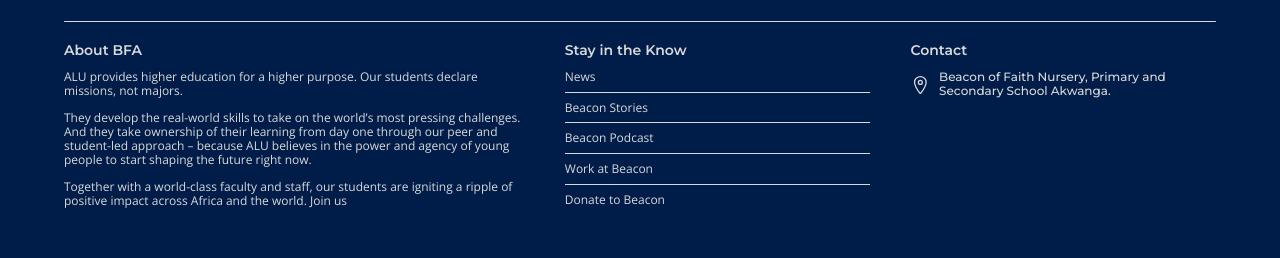
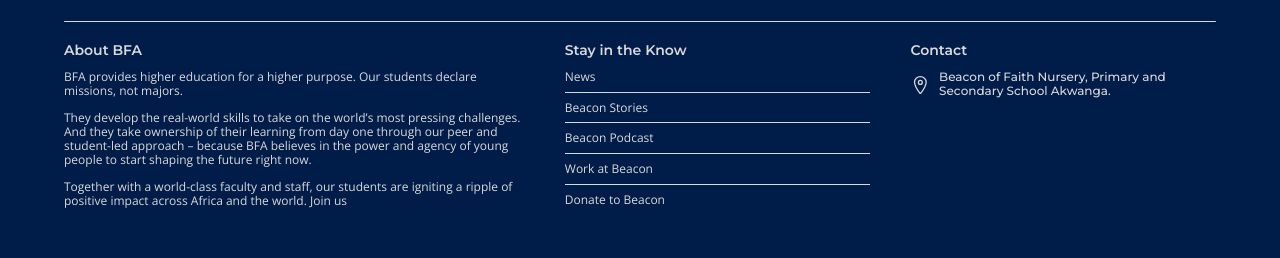
Before and after one commit to heysolomon/beaconoffaith, a React (Vite) app: page / in a window 1280 px wide. Shown: the part 2429-2687 px from the top of the page. Built offline with nearby package versions, Linux system fonts and the light colour scheme.

Commit message:
about edit

```diff
--- a/src/components/Footer/Footer.jsx
+++ b/src/components/Footer/Footer.jsx
@@ -82,11 +82,11 @@
         <div>
           <h2 className="font-mon text-[14px] font-[600] mb-3">About BFA</h2>
           <p className="font-open text-[12px] font-[200]">
-            ALU provides higher education for a higher purpose. Our students
+            BFA provides higher education for a higher purpose. Our students
             declare missions, not majors. <br />
             <br /> They develop the real-world skills to take on the world’s
             most pressing challenges. And they take ownership of their learning
-            from day one through our peer and student-led approach – because ALU
+            from day one through our peer and student-led approach – because BFA
             believes in the power and agency of young people to start shaping
             the future right now. <br />
             <br /> Together with a world-class faculty and staff, our students
```
